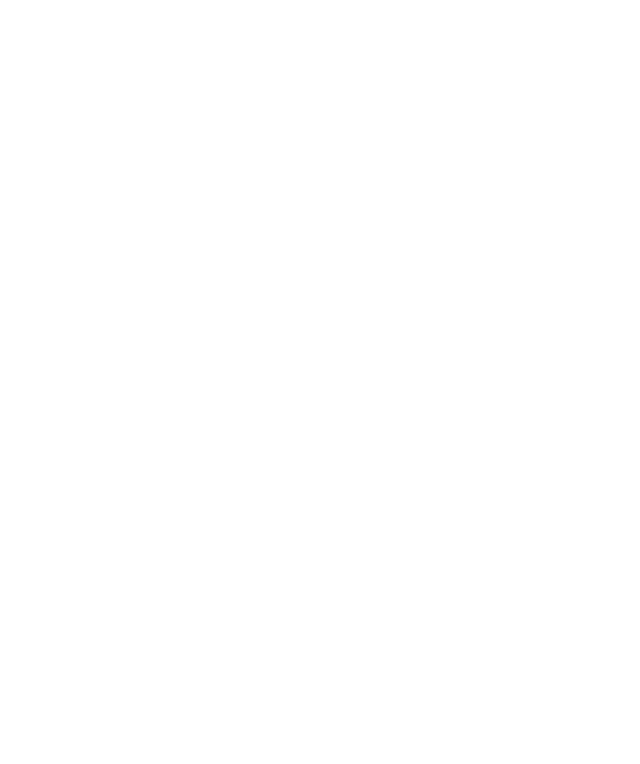
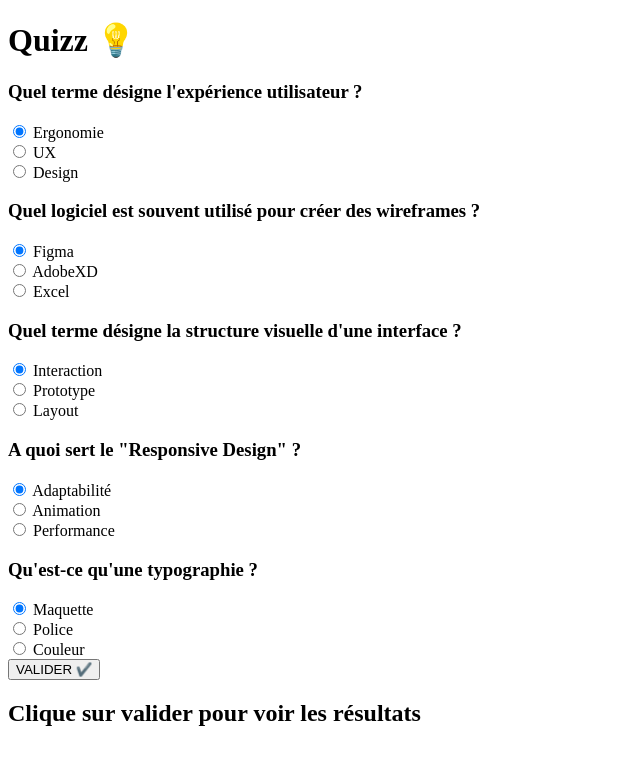
Before and after one commit to cedric-renais/2.-Quizz, a plain HTML site: page index.html in a window 1280 px wide. Shown: the whole page, without its empty margins (0-640 px from the left). Drawn offline with Linux system fonts and the light colour scheme.

Commit message:
🏗️ Ajout de la structure HTML

```diff
--- a/index.html
+++ b/index.html
@@ -7,6 +7,131 @@
     <link rel="stylesheet" href="style.css" />
   </head>
   <body>
+    <h1>Quizz 💡</h1>
+    <div class="quiz-container">
+      <!-- Début du formulaire -->
+      <form class="quiz-form">
+        <!-- Question 1 -->
+        <div class="quiz-question">
+          <h3>Quel terme désigne l'expérience utilisateur ?</h3>
+          <div class="quiz-answer">
+            <input
+              type="radio"
+              name="question-1"
+              id="ergonomie"
+              value="a"
+              checked
+            />
+            <label for="ergonomie">Ergonomie</label>
+          </div>
+          <div class="quiz-answer">
+            <input type="radio" name="question-1" id="ux" value="b" />
+            <label for="ux">UX</label>
+          </div>
+          <div class="quiz-answer">
+            <input type="radio" name="question-1" id="Design" value="c" />
+            <label for="Design">Design</label>
+          </div>
+        </div>
+        <!-- Question 2 -->
+        <div class="quiz-question">
+          <h3>Quel logiciel est souvent utilisé pour créer des wireframes ?</h3>
+          <div class="quiz-answer">
+            <input
+              type="radio"
+              name="question-2"
+              id="figma"
+              value="a"
+              checked
+            />
+            <label for="figma">Figma</label>
+          </div>
+          <div class="quiz-answer">
+            <input type="radio" name="question-2" id="adobeXD" value="b" />
+            <label for="adobeXD">AdobeXD</label>
+          </div>
+          <div class="quiz-answer">
+            <input type="radio" name="question-2" id="excel" value="c" />
+            <label for="excel">Excel</label>
+          </div>
+        </div>
+        <!-- Question 3 -->
+        <div class="quiz-question">
+          <h3>Quel terme désigne la structure visuelle d'une interface ?</h3>
+          <div class="quiz-answer">
+            <input
+              type="radio"
+              name="question-3"
+              id="interaction"
+              value="a"
+              checked
+            />
+            <label for="interaction">Interaction</label>
+          </div>
+          <div class="quiz-answer">
+            <input type="radio" name="question-3" id="prototype" value="b" />
+            <label for="prototype">Prototype</label>
+          </div>
+          <div class="quiz-answer">
+            <input type="radio" name="question-3" id="layout" value="c" />
+            <label for="layout">Layout</label>
+          </div>
+        </div>
+        <!-- Question 4 -->
+        <div class="quiz-question">
+          <h3>A quoi sert le "Responsive Design" ?</h3>
+          <div class="quiz-answer">
+            <input
+              type="radio"
+              name="question-4"
+              id="adaptabilité"
+              value="a"
+              checked
+            />
+            <label for="adaptabilité">Adaptabilité</label>
+          </div>
+          <div class="quiz-answer">
+            <input type="radio" name="question-4" id="animation" value="b" />
+            <label for="animation">Animation</label>
+          </div>
+          <div class="quiz-answer">
+            <input type="radio" name="question-4" id="performance" value="c" />
+            <label for="performance">Performance</label>
+          </div>
+        </div>
+        <!-- Question 5 -->
+        <div class="quiz-question">
+          <h3>Qu'est-ce qu'une typographie ?</h3>
+          <div class="quiz-answer">
+            <input
+              type="radio"
+              name="question-5"
+              id="maquette"
+              value="a"
+              checked
+            />
+            <label for="maquette">Maquette</label>
+          </div>
+          <div class="quiz-answer">
+            <input type="radio" name="question-5" id="police" value="b" />
+            <label for="police">Police</label>
+          </div>
+          <div class="quiz-answer">
+            <input type="radio" name="question-5" id="couleur" value="c" />
+            <label for="couleur">Couleur</label>
+          </div>
+        </div>
+        <button type="submit">VALIDER ✔️</button>
+      </form>
+      <!-- Fin du formulaire -->
+      <div class="quiz-result">
+        <h2>
+          Clique sur <span>valider</span> pour voir les <span>résultats</span>
+          <p class="quiz-mark"></p>
+          <p class="quiz-help"></p>
+        </h2>
+      </div>
+    </div>
     <script src="script.js"></script>
   </body>
 </html>
```
